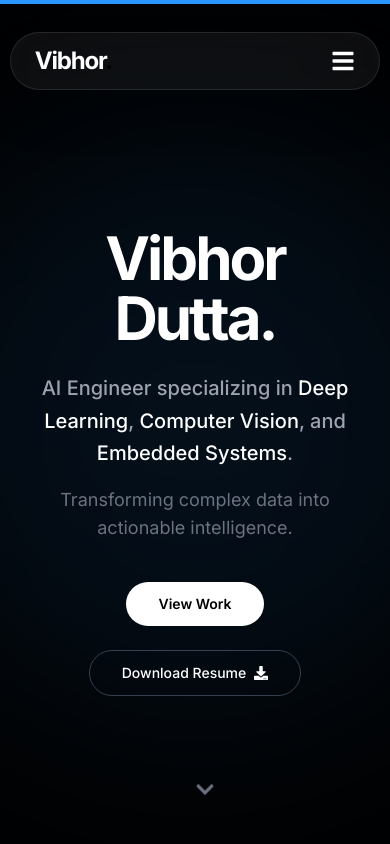
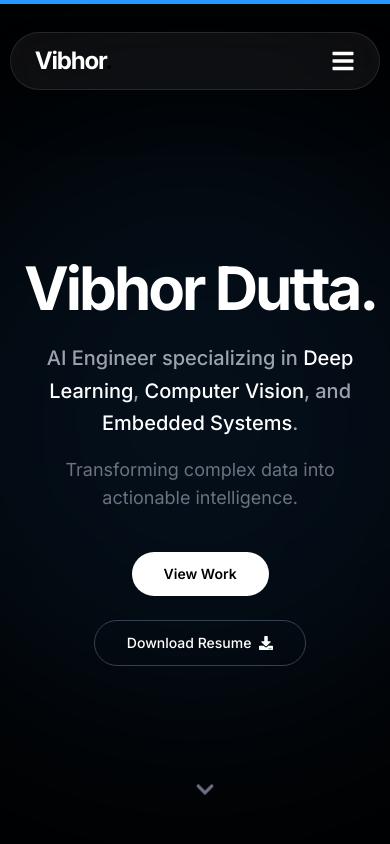
Before and after one commit to Vikashh08/Freelance-Projects-Portfolio, a React (Vite) app: page / in a window 390 px wide. Shown: the top 844 px of the page. Built offline with nearby package versions, Linux system fonts and the light colour scheme.

Commit message:
Animation added

```diff
--- a/src/components/Hero.jsx
+++ b/src/components/Hero.jsx
@@ -11,12 +11,40 @@ export const Hero = () => {
 
             <div className="max-w-5xl mx-auto px-6 text-center z-10">
                 <motion.h1
-                    initial={{ opacity: 0, y: 50 }}
-                    animate={{ opacity: 1, y: 0 }}
-                    transition={{ duration: 1, ease: [0.16, 1, 0.3, 1] }}
-                    className="text-6xl md:text-9xl font-bold tracking-tighter text-white mb-6"
+                    className="text-6xl md:text-9xl font-bold tracking-tighter text-white mb-6 flex overflow-hidden justify-center"
+                    initial="hidden"
+                    whileInView="visible"
+                    viewport={{ once: true, amount: 0.5 }}
+                    variants={{
+                        hidden: { opacity: 0 },
+                        visible: {
+                            opacity: 1,
+                            transition: {
+                                staggerChildren: 0.05,
+                                delayChildren: 0.2
+                            }
+                        }
+                    }}
                 >
-                    Vibhor Dutta.
+                    {Array.from("Vibhor Dutta.").map((char, index) => (
+                        <motion.span
+                            key={index}
+                            variants={{
+                                hidden: { y: "100%", opacity: 0 },
+                                visible: {
+                                    y: 0,
+                                    opacity: 1,
+                                    transition: {
+                                        type: "spring",
+                                        damping: 15,
+                                        stiffness: 100
+                                    }
+                                }
+                            }}
+                        >
+                            {char === " " ? "\u00A0" : char}
+                        </motion.span>
+                    ))}
                 </motion.h1>
 
                 <motion.div
```
